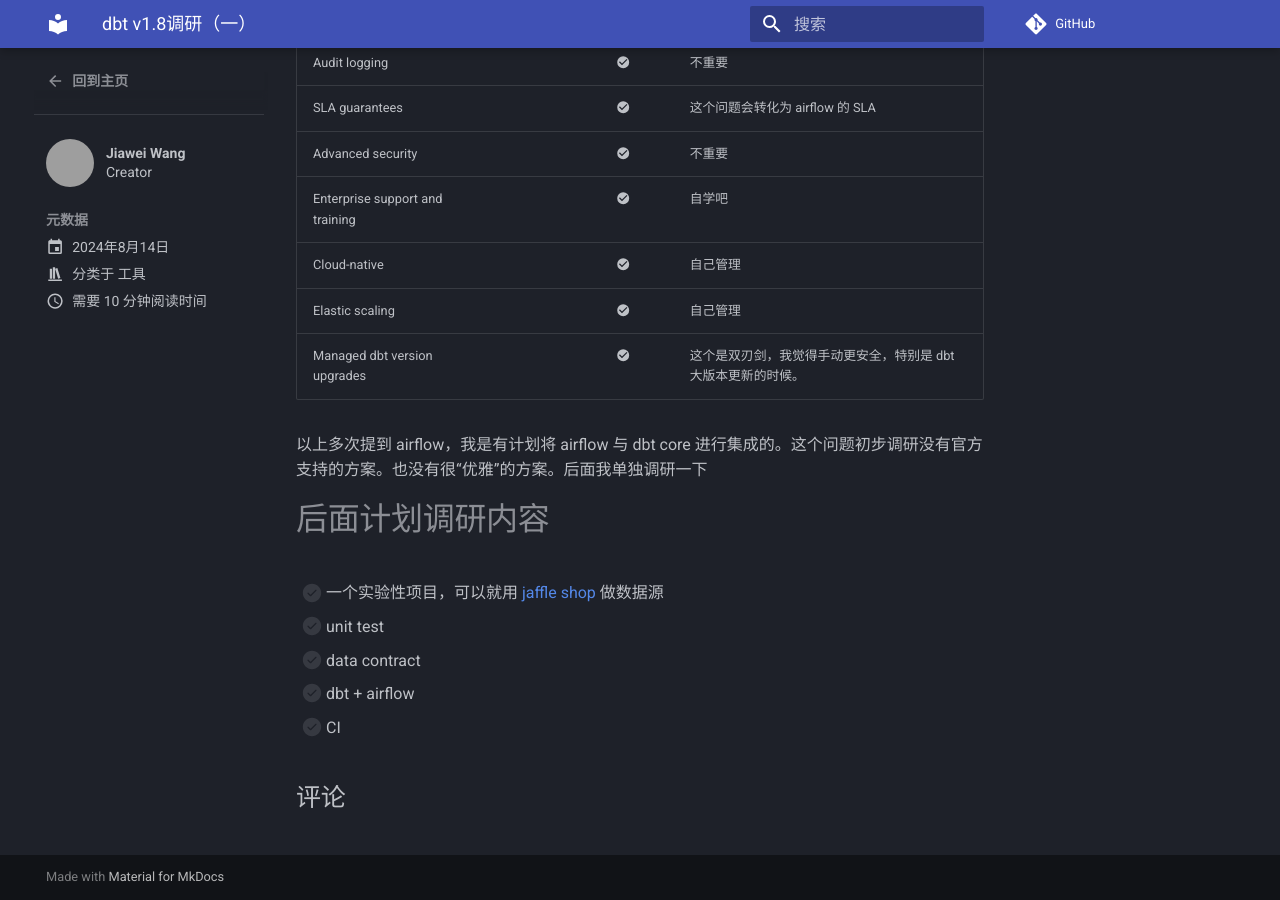
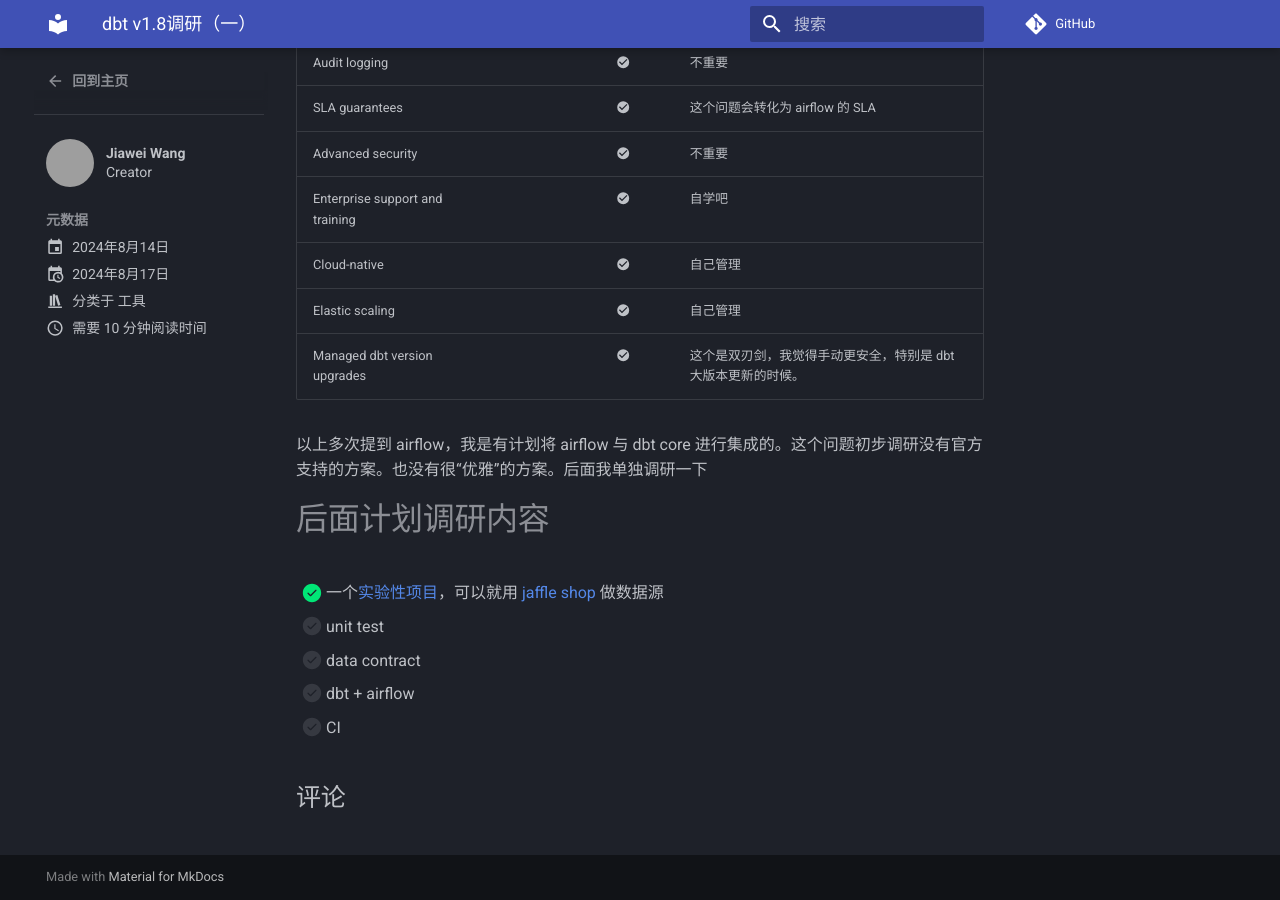
Before and after one commit to JiaweiData/JiaweiData.github.io, an MkDocs documentation site: the page built from docs/posts/dbt 新版本调研1.md, in a window 1280 px wide and 900 px high, scrolled down 1681 px. Built offline with MkDocs 1.6.1 and Material for MkDocs 9.7.7, drawn with Linux system fonts in a browser that asks for light colours; comment, search, counter and statistics services are not loaded; some of the changed lines change nothing that is shown; grey boxes are pictures that could not be loaded.

Commit message:
feat: 增加 dbt 实验项目链接

```diff
--- a/docs/posts/dbt 新版本调研1.md
+++ b/docs/posts/dbt 新版本调研1.md
@@ -1,7 +1,7 @@
 ---
 date:
   created: 2024-08-14
-  # updated: 2024-08-11
+  updated: 2024-08-17
 authors:
   - wjw
 categories:
@@ -61,7 +61,7 @@
 
 # 后面计划调研内容
 
-- [ ] 一个实验性项目，可以就用 [jaffle shop](https://github.com/dbt-labs/jaffle-shop-generator){target="_blank"} 做数据源
+- [x] 一个[实验性项目](https://github.com/JiaweiData/dbt-learning/tree/1.0.0)，可以就用 [jaffle shop](https://github.com/dbt-labs/jaffle-shop-generator){target="_blank"} 做数据源
 - [ ] unit test
 - [ ] data contract
 - [ ] dbt + airflow
```
